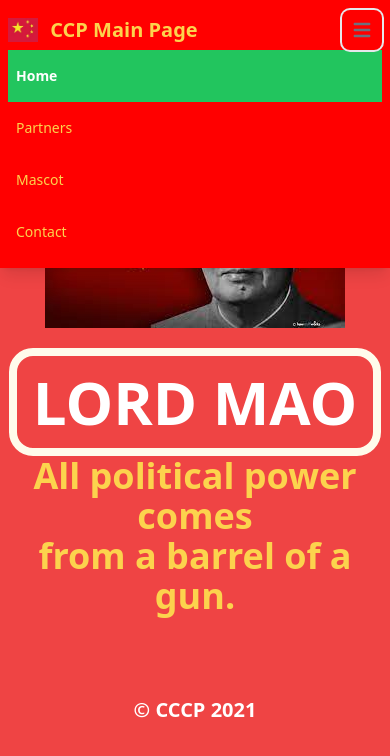
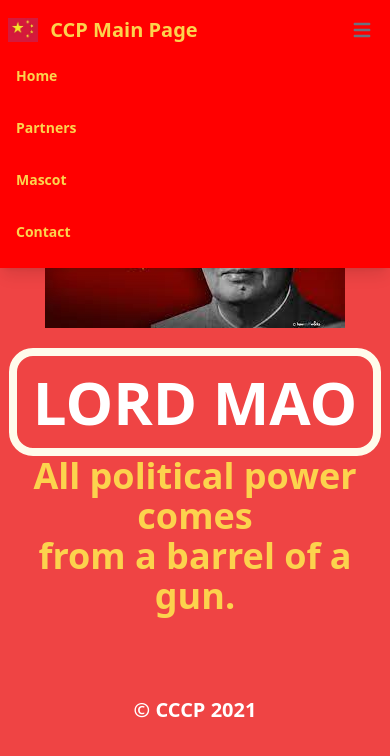
Before and after one commit to msyahreza/MemeWeb, a website: page contact.html in a window 390 px wide. Both pictures are taken after a click on the button "Open main menu". Drawn offline with nearby package versions, Linux system fonts and the light colour scheme.

Commit message:
Update contact.html

```diff
--- a/contact.html
+++ b/contact.html
@@ -45,7 +45,7 @@
             <button
               data-collapse-toggle="navbar-sticky"
               type="button"
-              class="inline-flex items-center p-2 text-sm text-gray-500 rounded-lg md:hidden hover:bg-gray-100 focus:outline-none focus:ring-2 focus:ring-gray-200 dark:text-gray-400 dark:hover:bg-gray-700 dark:focus:ring-gray-600 navbar-sticky-button mbl-btn"
+              class="inline-flex items-center p-2 text-sm text-gray-500 rounded-lg md:hidden hover:bg-gray-100 focus:outline-none dark:text-amber-300 dark:hover:text-red dark:hover:bg-amber-300 navbar-sticky-button mbl-btn"
               aria-controls="navbar-sticky"
               aria-expanded="false"
             >
@@ -106,32 +106,32 @@
         </div>
         <!-- mobile menu -->
         <div class="hidden mobile-menu">
-          <ul class="">
-            <li class="active">
+          <ul>
+            <li>
               <a
                 href="index.html"
-                class="block text-sm px-2 py-4 text-white bg-green-500 font-semibold"
+                class="block text-sm px-2 py-4 text-amber-300 hover:bg-amber-300 hover:text-red font-semibold rounded-lg"
                 >Home</a
               >
             </li>
             <li>
               <a
                 href="Partners.html"
-                class="block text-sm px-2 py-4 hover:bg-green-500 transition duration-300"
+                class="block text-sm px-2 py-4 text-amber-300 hover:bg-amber-300 hover:text-red font-semibold rounded-lg"
                 >Partners</a
               >
             </li>
             <li>
               <a
                 href="mascot.html"
-                class="block text-sm px-2 py-4 hover:bg-green-500 transition duration-300"
+                class="block text-sm px-2 py-4 text-amber-300 hover:bg-amber-300 hover:text-red font-semibold rounded-lg"
                 >Mascot</a
               >
             </li>
-            <li>
+            <li class="active">
               <a
                 href="contact.html"
-                class="block text-sm px-2 py-4 hover:bg-green-500 transition duration-300"
+                class="block text-sm px-2 py-4 text-amber-300 hover:bg-amber-300 hover:text-red font-semibold rounded-lg"
                 >Contact</a
               >
             </li>
```
